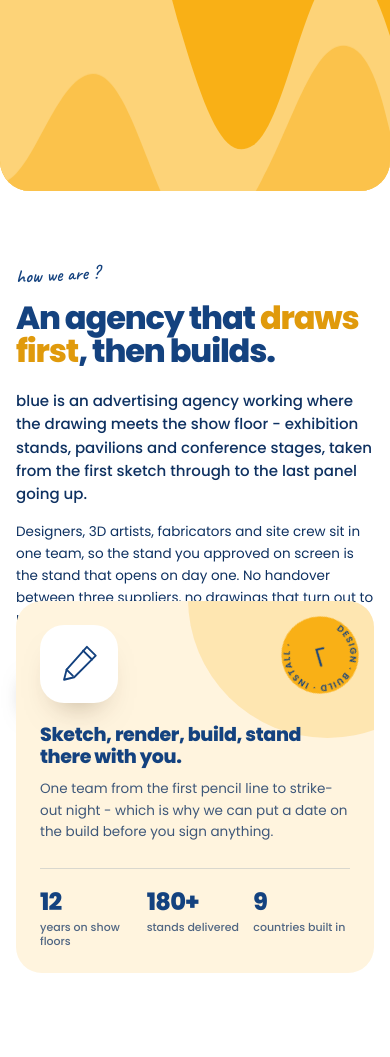
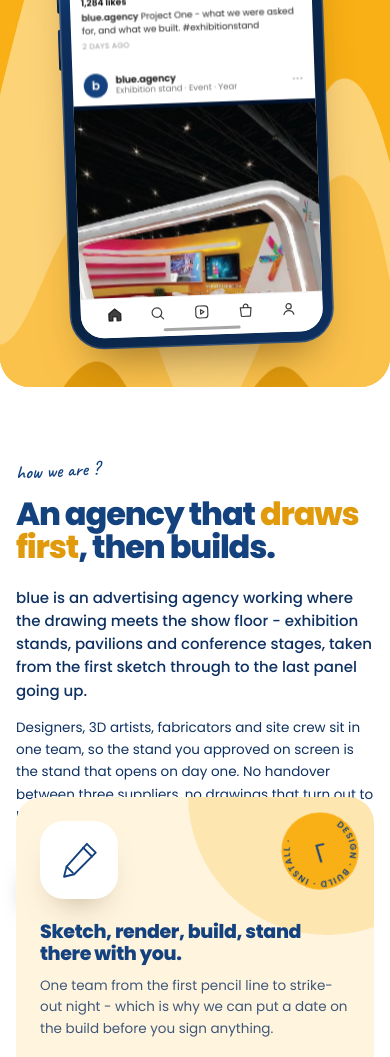
Before and after one commit to Ebthalgamal2020/blue-advertising-agency, a plain HTML site: page index.html in a window 390 px wide. Shown: the part 653-1710 px from the top of the page. Drawn offline with Linux system fonts and the light colour scheme.

Commit message:
Show the hero handset on mobile with a readable feed
The device was hidden below 560px. It now drops out of absolute
positioning and sits in the flow under the copy, sized to the width
its screen chrome was drawn for so the wordmark, captions and post
headers keep their proportions, with the stories rail dropped to hand
its height to the feed.

The phone markup moves ahead of the hero note so the mobile order is
plain block flow - no flex or order juggling. That also keeps
aspect-ratio honest: as a flex item on a free-growing main axis the
device stretched to the full height of the cloned feed. Desktop is
unchanged, where the device is absolutely positioned and its z-index
fixes the paint order regardless of markup order.

Co-Authored-By: Claude Opus 5 (1M context) <noreply@anthropic.com>

```diff
--- a/index.html
+++ b/index.html
@@ -41,9 +41,17 @@
   }
 
   *,*::before,*::after{ box-sizing:border-box; }
-  html{ -webkit-text-size-adjust:100%; }
+  html{
+    -webkit-text-size-adjust:100%;
+    /* Nothing on this page is meant to scroll sideways - the work rail does
+       its own scrolling internally. Set on html and body together, because a
+       rule on body alone is ignored once html is the viewport's scroller. */
+    overflow-x:hidden;
+  }
   body{
     margin:0;
+    overflow-x:hidden;
+    width:100%;
     font-family:"Poppins",system-ui,-apple-system,"Segoe UI",Helvetica,Arial,sans-serif;
     color:var(--ink);
     background:var(--white);
@@ -645,7 +653,38 @@
   @media (max-width:560px){
     .nav__social{ display:none; }
     .hero__note{ display:none; }
-    .phone{ display:none; }
+
+    /* On a phone the handset stops being a decoration parked in the
+       corner and becomes the second half of the hero: it drops out of
+       absolute positioning and sits in the flow under the copy, at a
+       size where the feed is readable and its scroll can be watched,
+       the way you would hold Instagram. The markup order - copy, then
+       device - is why this needs no flex or order juggling; plain block
+       flow also keeps aspect-ratio honest, which it is not for a flex
+       item whose main axis is free to grow. */
+    .hero__inner{ padding-bottom:clamp(26px,4.5vh,40px); }
+
+    .phone{
+      position:static;
+      margin:0 auto clamp(30px,5vh,54px);
+      transform:rotate(-2deg);
+      opacity:1;
+      /* the width the screen chrome was drawn for, so the stories, the
+         wordmark and the captions keep their proportions */
+      --phone-w:min(72vw,264px);
+      --radius:34px;
+      /* a shorter body than the desktop device - it keeps the whole
+         handset on screen without pushing the fold too far down */
+      aspect-ratio:9/15.5;
+      box-shadow:
+        0 26px 46px -22px rgba(60,35,0,.55),
+        0 0 0 1.5px rgba(255,255,255,.16) inset,
+        0 2px 3px rgba(255,255,255,.22) inset;
+    }
+
+    /* the stories rail is scenery; dropping it hands its height to the
+       feed, so a whole post is in view as the track creeps past */
+    .ig__stories{ display:none; }
   }
   @media (prefers-reduced-motion:reduce){
     .ig__track{ animation:none; }
@@ -1060,6 +1099,9 @@
   /* ========================================================= work rail */
   .work{
     position:relative;
+    /* clips settled firework debris to the section - without this, crumbs
+       that drift past the edges widen the page and add a horizontal scrollbar */
+    overflow:hidden;
     padding:clamp(48px,8vh,96px) 0 clamp(40px,6vh,72px);
     background:var(--white);
   }
@@ -2259,6 +2301,23 @@
     </div>
   </nav>
 
+  <!-- copy ----------------------------------------------------------- -->
+  <div class="hero__inner">
+    <h1 class="hero__title">Somewhere between a floor plan and a first impression</h1>
+
+    <p class="hero__lede">
+      That gap is where we work. We design and build exhibition stands, pavilions and
+      conference stages - turning a plan on paper into the moment someone decides
+      you&rsquo;re worth their time.
+    </p>
+
+    <a class="hero__btn" href="#contact">Start a project
+      <span class="arrow">
+        <svg viewBox="0 0 24 24" fill="none" stroke="currentColor" stroke-width="2.4" stroke-linecap="round" stroke-linejoin="round"><path d="M5 12h13M13 6l6 6-6 6"/></svg>
+      </span>
+    </a>
+  </div>
+
   <!-- phone ---------------------------------------------------------- -->
   <!-- Posts come from assets/work/web/ (800px JPEGs generated from the
        full-size PNGs in assets/work/). Each project is written once; the
@@ -2439,23 +2498,6 @@
 
       <span class="phone__home" aria-hidden="true"></span>
     </div>
-  </div>
-
-  <!-- copy ----------------------------------------------------------- -->
-  <div class="hero__inner">
-    <h1 class="hero__title">Somewhere between a floor plan and a first impression</h1>
-
-    <p class="hero__lede">
-      That gap is where we work. We design and build exhibition stands, pavilions and
-      conference stages - turning a plan on paper into the moment someone decides
-      you&rsquo;re worth their time.
-    </p>
-
-    <a class="hero__btn" href="#contact">Start a project
-      <span class="arrow">
-        <svg viewBox="0 0 24 24" fill="none" stroke="currentColor" stroke-width="2.4" stroke-linecap="round" stroke-linejoin="round"><path d="M5 12h13M13 6l6 6-6 6"/></svg>
-      </span>
-    </a>
   </div>
 
   <p class="hero__note" data-typed="from sketch&#10;to show floor">from sketch<br>to show floor</p>
@@ -3154,7 +3196,11 @@
     var cards = document.querySelectorAll('.wcard');
     if (!cards.length) return;
     if (window.matchMedia('(prefers-reduced-motion:reduce)').matches) return;
-    if (!window.matchMedia('(hover:hover) and (pointer:fine)').matches) return;
+    if (typeof Element.prototype.animate !== 'function') return;
+
+    // Touch devices get the same effect, just triggered by tap and by a card
+    // scrolling into view rather than by a hover that never happens.
+    var FINE = window.matchMedia('(hover:hover) and (pointer:fine)').matches;
 
     var COLORS = ['#F9B016', '#FABF43', '#FDD378', '#1A57A7', '#FFF4DE'];
     var SHAPES = ['', ' fx--square', ' fx--streak'];
@@ -3171,10 +3217,15 @@
 
     function land(x, color, shape) {
       if (!floor || !work) return;
+      var wbox = work.getBoundingClientRect();
+      // Keep the crumb inside the section. The section clips its overflow, so
+      // anything outside would simply vanish rather than pile up on the floor.
+      var left = Math.min(Math.max(x - wbox.left, 0), wbox.width - 12);
+
       var crumb = document.createElement('span');
       crumb.className = 'crumb' + (shape ? ' crumb--' + shape : '');
       crumb.style.background = color;
-      crumb.style.left = (x - work.getBoundingClientRect().left) + 'px';
+      crumb.style.left = left + 'px';
       crumb.style.bottom = (Math.random() * 7) + 'px';     // a shallow pile
       crumb.style.transform = 'rotate(' + ((Math.random() * 50 - 25) | 0) + 'deg)';
       crumb.style.opacity = 0.55 + Math.random() * 0.45;
@@ -3189,7 +3240,7 @@
       var floorY = work.getBoundingClientRect().bottom - 8;
       var originY = box.top + 6;          // just inside the top edge
       var drop   = Math.max(120, floorY - originY);
-      var count  = 26;
+      var count  = FINE ? 26 : 16;        // lighter load on phones
 
       for (var i = 0; i < count; i++) {
         var shape = ['', 'square', 'streak'][(Math.random() * 3) | 0];
@@ -3227,14 +3278,40 @@
       }
     }
 
+    function fire(card, state, wait) {
+      if (state.cooling) return;        // one burst per gesture, not per twitch
+      state.cooling = true;
+      burst(card);
+      setTimeout(function () { state.cooling = false; }, wait);
+    }
+
+    // Fires a burst when a card scrolls into view - the only trigger that
+    // works on a phone without asking the visitor to tap anything.
+    var seeing = null;
+    if (!FINE && 'IntersectionObserver' in window) {
+      seeing = new IntersectionObserver(function (entries) {
+        entries.forEach(function (e) {
+          if (e.isIntersecting) fire(e.target, e.target._fx, 1400);
+        });
+      }, { threshold: 0.55 });
+    }
+
     cards.forEach(function (card) {
-      var cooling = false;
-      card.addEventListener('mouseenter', function () {
-        if (cooling) return;            // one burst per hover, not per twitch
-        cooling = true;
-        burst(card);
-        setTimeout(function () { cooling = false; }, 700);
-      });
+      var state = { cooling: false };
+      card._fx = state;
+
+      if (FINE) {
+        card.addEventListener('mouseenter', function () { fire(card, state, 700); });
+        return;
+      }
+
+      // A tap anywhere on the card sets it off. Passive, so it never blocks
+      // the scroll or the links inside.
+      card.addEventListener('pointerdown', function () { fire(card, state, 700); }, { passive: true });
+      if (!window.PointerEvent) {
+        card.addEventListener('touchstart', function () { fire(card, state, 700); }, { passive: true });
+      }
+      if (seeing) seeing.observe(card);
     });
   }());
 
```
